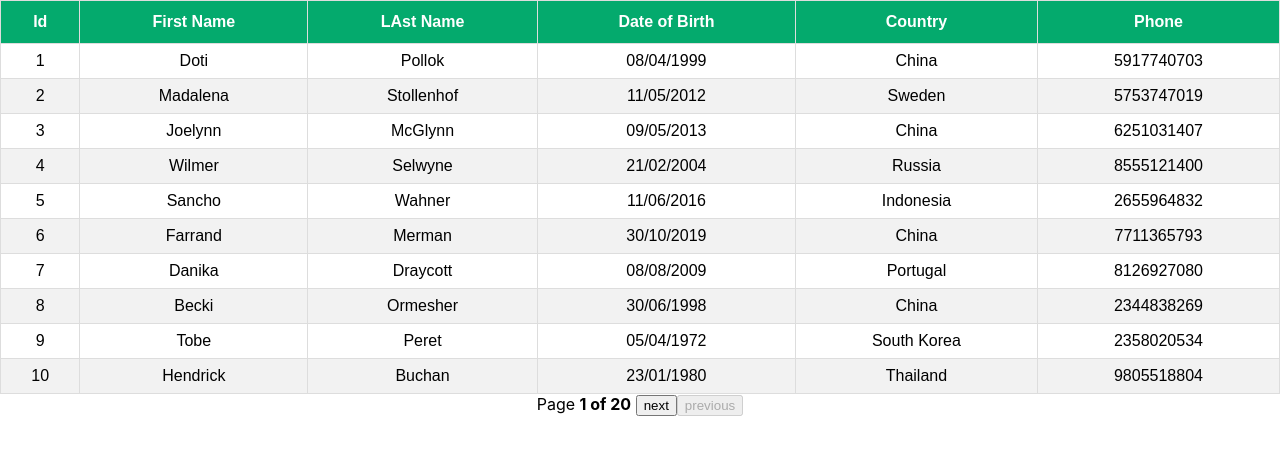
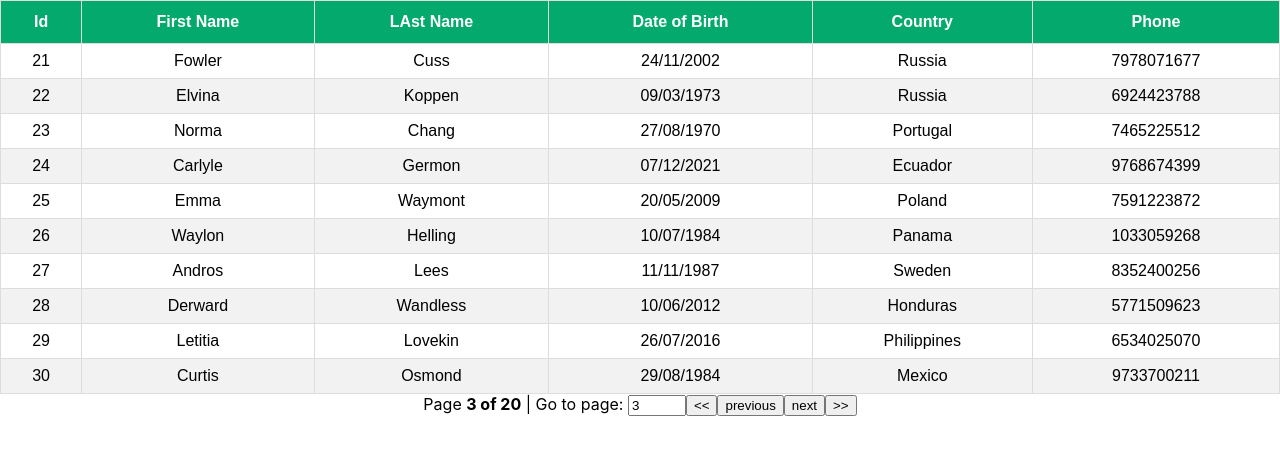
Before and after one commit to amir-shahsahebi/styled-component, a React (Create React App) app: page / in a window 1280 px wide. Shown: the top 454 px of the page. Built offline with nearby package versions, Linux system fonts and the light colour scheme.

Commit message:
pagination (go to page) added

```diff
--- a/src/components/PaginationTable.js
+++ b/src/components/PaginationTable.js
@@ -30,12 +30,15 @@
     canNextPage,
     canPreviousPage,
     pageOptions,
+    gotoPage,
+    pageCount,
     state,
     prepareRow,
   } = useTable(
     {
       columns,
       data,
+      initialState: { pageIndex: 2 }, // this used for starting table default on page 3
     },
     usePagination
   );
@@ -84,11 +87,29 @@
           {pageIndex + 1} of {pageOptions.length}
         </strong>{" "}
       </span>
+      <span>
+        | Go to page:{" "}
+        <input
+          type="number"
+          defaultValue={pageIndex + 1}
+          onChange={(e) => {
+            const pageNumber = e.target.value ? Number(e.target.value) - 1 : 0;
+            gotoPage(pageNumber);
+          }}
+          style={{ width: "50px" }}
+        />
+      </span>
+      <button onClick={() => gotoPage(0)} disabled={!canPreviousPage}>
+        {"<<"}
+      </button>
+      <button onClick={() => previousPage()} disabled={!canPreviousPage}>
+        previous
+      </button>
       <button onClick={() => nextPage()} disabled={!canNextPage}>
         next
       </button>
-      <button onClick={() => previousPage()} disabled={!canPreviousPage}>
-        previous
+      <button onClick={() => gotoPage(pageCount - 1)} disabled={!canNextPage}>
+        {">>"}
       </button>
     </>
   );
```
